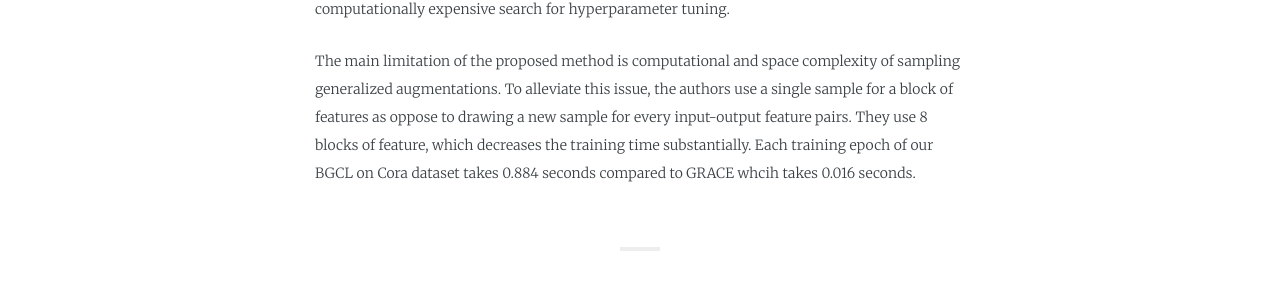
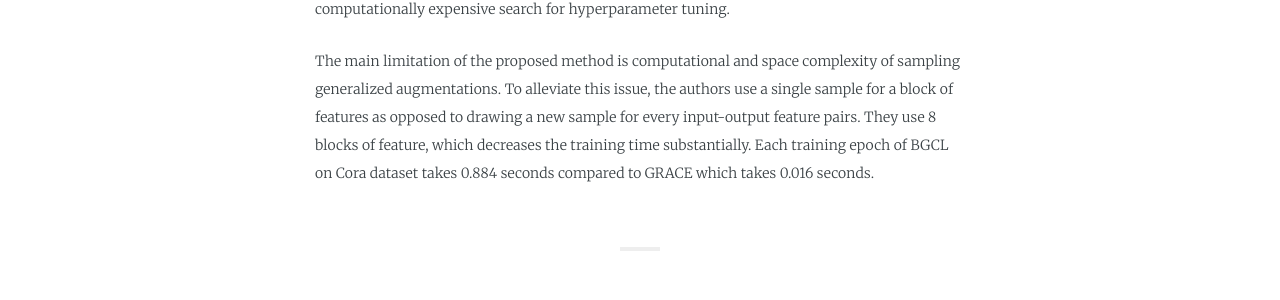
Before and after one commit to yexin-mao/yexinmao.github.io, a Jekyll site: the page built from _posts/2022-03-27-Day2.md, in a window 1280 px wide. Shown: the part 1083-1383 px from the top of the page. Built offline with Jekyll 4.4.1, drawn with Linux system fonts in a browser that asks for light colours; some web fonts are replaced.

Commit message:
Update 2022-03-27-Day2.md

```diff
--- a/_posts/2022-03-27-Day2.md
+++ b/_posts/2022-03-27-Day2.md
@@ -15,4 +15,4 @@ tags:              Graph Contrastive Learning
 
 Existing graph contrastive learning methods are incapable of uncertainty quantification for node representations or their downstream tasks, limiting their application in high-stakes domains. This paper proposes a novel Bayesian perspective of graph contrastive learning methods. First, It introduces a generalized augmentation model and show that how the stochasticity of augmentations can be perceived as randomness in the parameters of each layer of the encoders. Second, it shows that the graph contrastive loss is equivalent to the ELBO of a variational autoencoder with stochastic function as encoder and specific choices of prior, posterior, and likelihood. As a result, the Bayesian graph contrastive learning method represents each node by a distribution in the latent space in contrast to existing techniques which embed each node to a deterministic vector. Hence, BGCL provides predictive uncertainty in downstream graph analytics tasks. Furthermore, the authors develope a Bayesian framework to infer the augmentation drop rates in each view of the contrastive model, eliminating the need for a computationally expensive search for hyperparameter tuning.
 
-The main limitation of the proposed method is computational and space complexity of sampling generalized augmentations. To alleviate this issue, the authors use a single sample for a block of features as oppose to drawing a new sample for every input-output feature pairs. They use 8 blocks of feature, which decreases the training time substantially. Each training epoch of our BGCL on Cora dataset takes 0.884 seconds compared to GRACE whcih takes 0.016 seconds.
+The main limitation of the proposed method is computational and space complexity of sampling generalized augmentations. To alleviate this issue, the authors use a single sample for a block of features as opposed to drawing a new sample for every input-output feature pairs. They use 8 blocks of feature, which decreases the training time substantially. Each training epoch of BGCL on Cora dataset takes 0.884 seconds compared to GRACE which takes 0.016 seconds.
```
